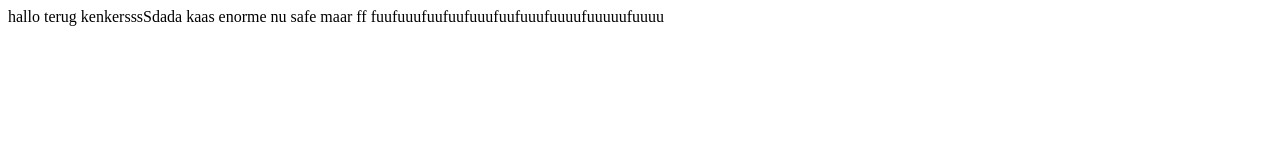
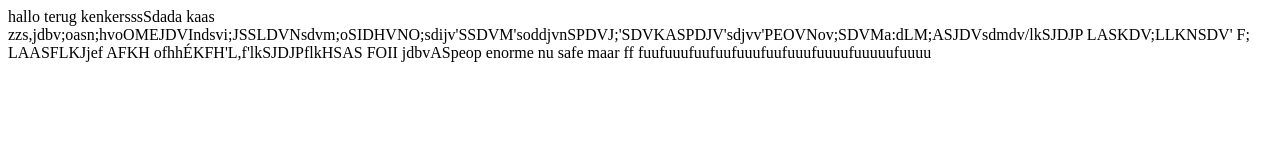
Before and after one commit to bulbasaus/kenker, a plain HTML site: page index.html in a window 1280 px wide. Drawn offline with Linux system fonts and the light colour scheme.

Commit message:
meer belangruijk

```diff
--- a/index.html
+++ b/index.html
@@ -9,6 +9,8 @@
 <body>
     hallo terug kenkersssSdada
     kaas
+    zzs,jdbv;oasn;hvoOMEJDVIndsvi;JSSLDVNsdvm;oSIDHVNO;sdijv'SSDVM'soddjvnSPDVJ;'SDVKASPDJV'sdjvv'PEOVNov;SDVMa:dLM;ASJDVsdmdv/lkSJDJP LASKDV;LLKNSDV' F; LAASFLKJjef
+    AFKH ofhhÉKFH'L,f'lkSJDJPflkHSAS FOII jdbvASpeop
     enorme nu safe maar ff fuufuuufuufuufuuufuufuuufuuuufuuuuufuuuu
 </body>
 </html>
```
